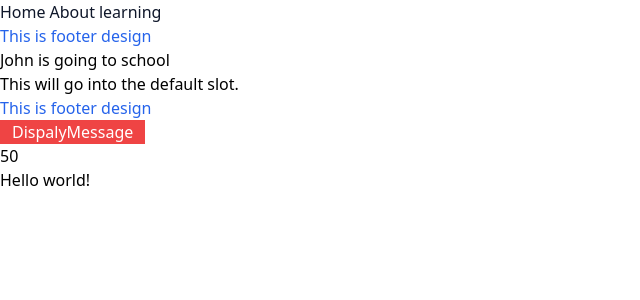
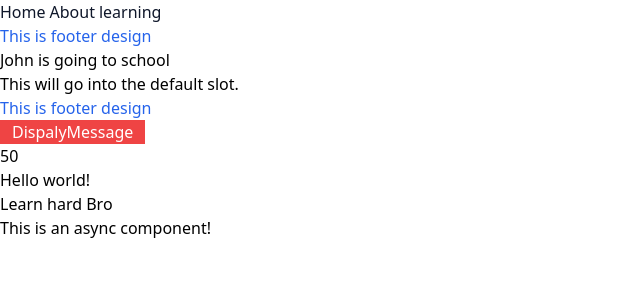
Before and after one commit to gyamficodes/vue-motion, a Vue app: page /learning in a window 1280 px wide. Shown: the top 300 px of the page, without its empty margins (0-640 px from the left). Built offline with nearby package versions, Linux system fonts and the light colour scheme; the HTML template or start-up script is replaced by a standard one.

Commit message:
learning

```diff
--- /dev/null
+++ b/src/components/AsyncCom.vue
@@ -0,0 +1,13 @@
+<template>
+    <div>
+        <h2>This is an async component!</h2>
+    </div>
+</template>
+
+<script setup lang="ts">
+
+</script>
+
+<style scoped>
+
+</style>
--- a/src/components/SlotAndProvideComp.vue
+++ b/src/components/SlotAndProvideComp.vue
@@ -39,13 +39,14 @@
     </button>
     <h1>{{ injectData?.Page }}</h1>
     <h1>{{ sms }}</h1>
+    <h1>{{ usingkey }}</h1>
   </div>
 </template>
 
 <script setup lang="ts">
 // inject this data from learning components
 import { inject, type Ref, ref } from "vue";
-
+import { myInjectionsKeys } from "@/keys/keys";
 const data = ref<string>("John is going to school");
 
 const injectData = inject<{ Page: Ref<number>; dispayMessage: () => void }>(
@@ -64,6 +65,11 @@ if (sms) {
 } else {
   console.log("Injection failed: 'sms1' not found.");
 }
+
+const usingkey = inject(myInjectionsKeys);
+
+
+
 </script>
 
 <style scoped></style>
--- a/src/views/LearningView.vue
+++ b/src/views/LearningView.vue
@@ -11,16 +11,24 @@
       </template>
 
 
-
-
       <template #footer> <p class=" text-blue-600">This is footer design</p>  </template>
     </SlotComp>
+
+    <AsyncComp/>
   </div>
 </template>
 
 <script setup lang="ts">
 import SlotComp from "@/components/SlotAndProvideComp.vue";
-import { provide, ref } from "vue";
+import { onUnmounted, provide, ref } from "vue";
+import { myInjectionsKeys } from "@/keys/keys";
+import { defineAsyncComponent } from "vue";
+
+// async component
+const AsyncComp = defineAsyncComponent(() =>
+import('../components/AsyncCom.vue')
+)
+
 
 
 
@@ -33,7 +41,8 @@ const Page = ref<number>(50);
 
 provide("display", {dispayMessage, Page});
 
-
+const usingkey = ref<string>('Learn hard Bro')
+provide(myInjectionsKeys, usingkey);
 
 </script>
 
```
